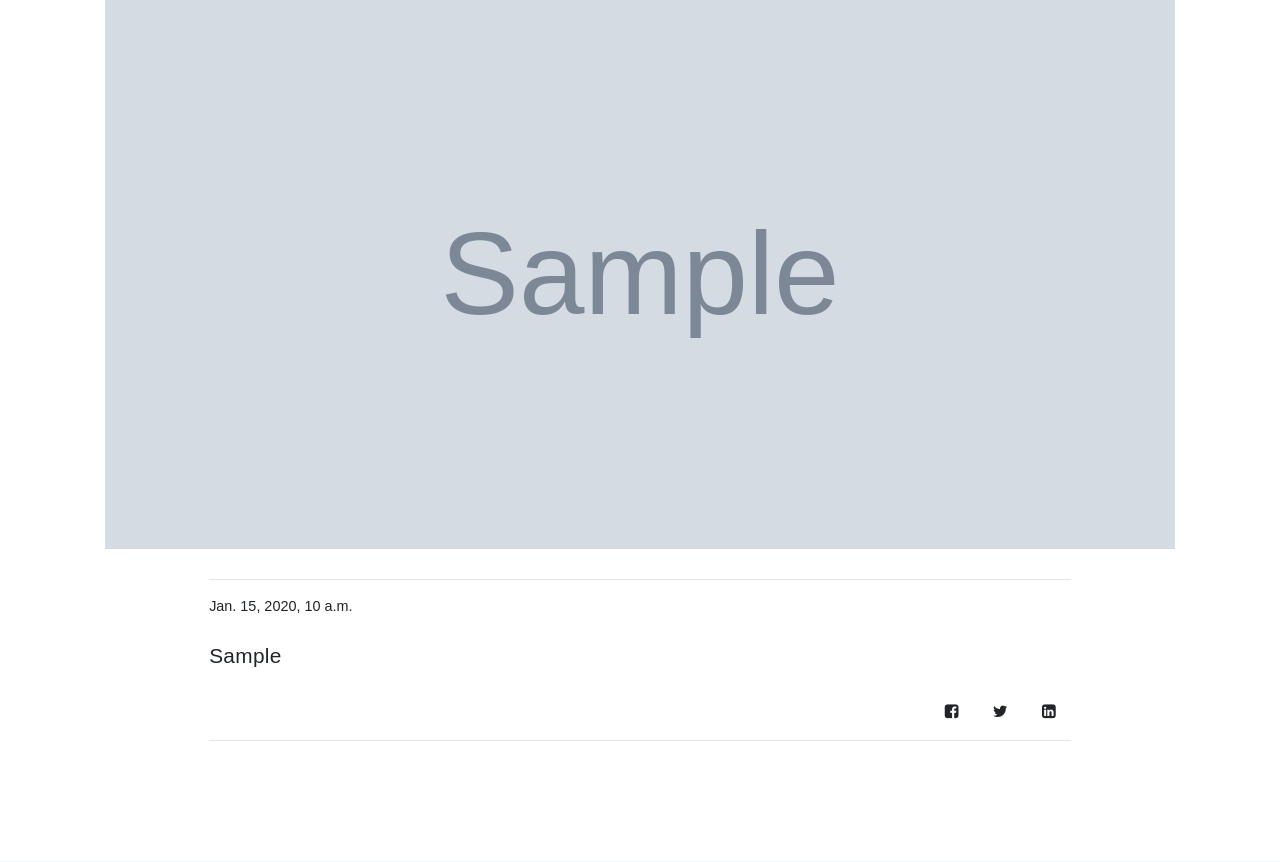
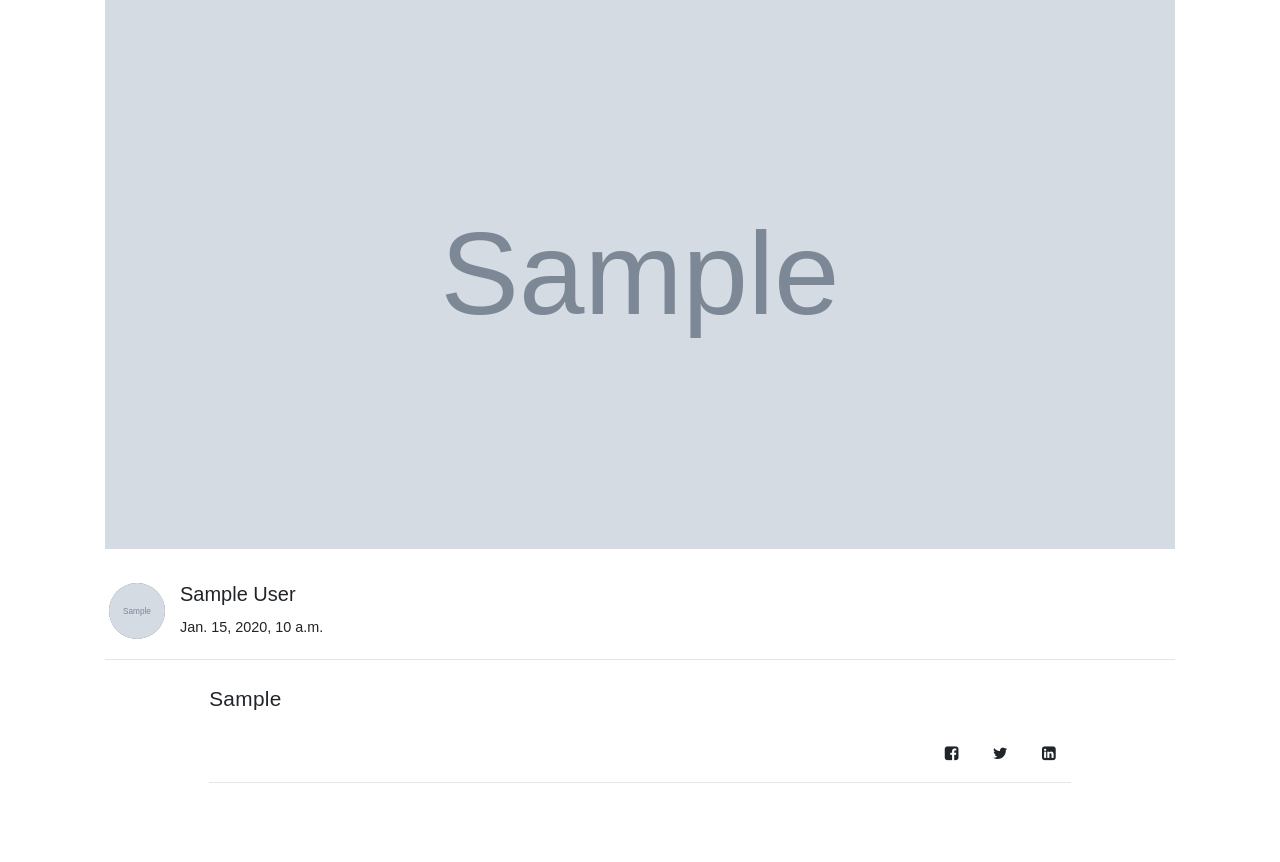
Before and after one commit to RisingOfMInds/ROM, a Django app: template blog/templates/blog/blog_detail.html in a window 1280 px wide. Shown: the part 229-1091 px from the top of the page. Run offline with Django 3.2, Linux system fonts and the light colour scheme; the template is opened without the code that fills it: most values are stand-ins (such as "Sample title", 1, 10 or a date in 2020); grey boxes marked "Sample" are stand-in pictures; some libraries are stand-ins or nearby versions.

Commit message:
Added Authors and integrated with details

```diff
--- a/blog/admin.py
+++ b/blog/admin.py
@@ -1,7 +1,7 @@
 from django.contrib import admin
 from markdownx.admin import MarkdownxModelAdmin
 
-from .models import Blog, Category, Images
+from .models import Blog, Category, Images, Author
 
 
 class ImagesInline(admin.TabularInline):
@@ -18,3 +18,4 @@ class BlogAdmin(MarkdownxModelAdmin):
 admin.site.register(Blog, BlogAdmin)
 admin.site.register(Category)
 admin.site.register(Images)
+admin.site.register(Author)
--- a/blog/static/css/blog.css
+++ b/blog/static/css/blog.css
@@ -342,6 +342,12 @@ p img {
     min-height: 15vmax;
     min-width: 15vmax;
     background-color: #6c757d !important;
-    background-image: url("https://rom-static.s3.amazonaws.com/static/blog_images/how-i-made-this-blog-manika.jpeg");
     background-size: cover;
 }
+
+.author_thumbnail {
+    width: 56px;
+    height: 56px;
+    background-color: #6c757d !important;
+    background-size: cover;
+}
--- a/blog/templates/blog/blog_detail.html
+++ b/blog/templates/blog/blog_detail.html
@@ -16,18 +16,27 @@
                 <div class="blog_detail_image">
                     <img src="{{ blog.get_thumbnail_url }}"/>
                 </div>
+                <div class="row mx-1">
+                    <img class="author_thumbnail rounded-circle my-1" src={{ blog.author.get_thumbnail_url }} />
+                    <div class="col-6">
+                        <div class="lead">{{ blog.author }}</div>
+                        {% if blog.posted_on %}
+                            <div class="date small mt-2">
+                                {{ blog.posted_on }}
+                            </div>
+                        {% endif %}
+                    </div>
+                </div>
+                <hr>
                 <div class="col-md-10 mx-auto">
-                    <hr>
-                    {% if blog.posted_on %}
-                        <div class="date">
-                            {{ blog.posted_on }}
-                        </div>
-                    {% endif %}
                     <div class="blog_detail_content">
                         {{ blog.formatted_markdown| safe|linebreaksbr }}
                     </div>
                     <br>
                     <div class="text-right">
+                        <span class="col-md-1 d-md-none"><a
+                                onclick="popupwindow(`https://wa.me/?text={{ blog.title }} ${document.URL}`, '_blank', window);"
+                                class="fa fa-whatsapp"></a></span>
                         <span class="col-md-1"><a
                                 onclick="popupwindow('https://www.facebook.com/sharer/sharer.php?u='+document.URL, '_blank', window);"
                                 class="fa fa-facebook-square"></a></span>
--- a/blog/templates/blog/home.html
+++ b/blog/templates/blog/home.html
@@ -24,7 +24,10 @@
                                     <div class="popular_posts_description text-muted font-thin">{{ blog.description }}</div>
                                 </a>
                             </div>
-                            <div class="mt-2 md-2">
+                            <div class="mt-2">
+                                {{ blog.author }}
+                            </div>
+                            <div class="md-2">
                                 {% if blog.posted_on %}
                                     <div class="date text-muted">
                                         {{ blog.posted_on }}
--- a/blog/views.py
+++ b/blog/views.py
@@ -1,7 +1,7 @@
 from django.shortcuts import render
 from django.utils import timezone
 
-from .models import Blog, Category
+from .models import Blog, Category, Author
 
 
 def search(request, slug=''):
@@ -15,10 +15,10 @@ def search(request, slug=''):
     return render(request, 'blog/search.html', {'posts': posts, 'categories': categories, 'cat_slug': slug})
 
 
-
 def about_us(request):
     categories = Category.objects.all()[:4]
-    return render(request, 'blog/about_us.html', {'categories': categories})
+    authors = Author.objects.all()
+    return render(request, 'blog/about_us.html', {'categories': categories,'authors': authors})
 
 
 def blog_detail(request, cat_slug, slug, pk):
```
Also changed, not shown: blog/models.py (+71 -42 lines), blog/templates/blog/about_us.html (+7 -5 lines), blog/migrations/0001_initial.py.
